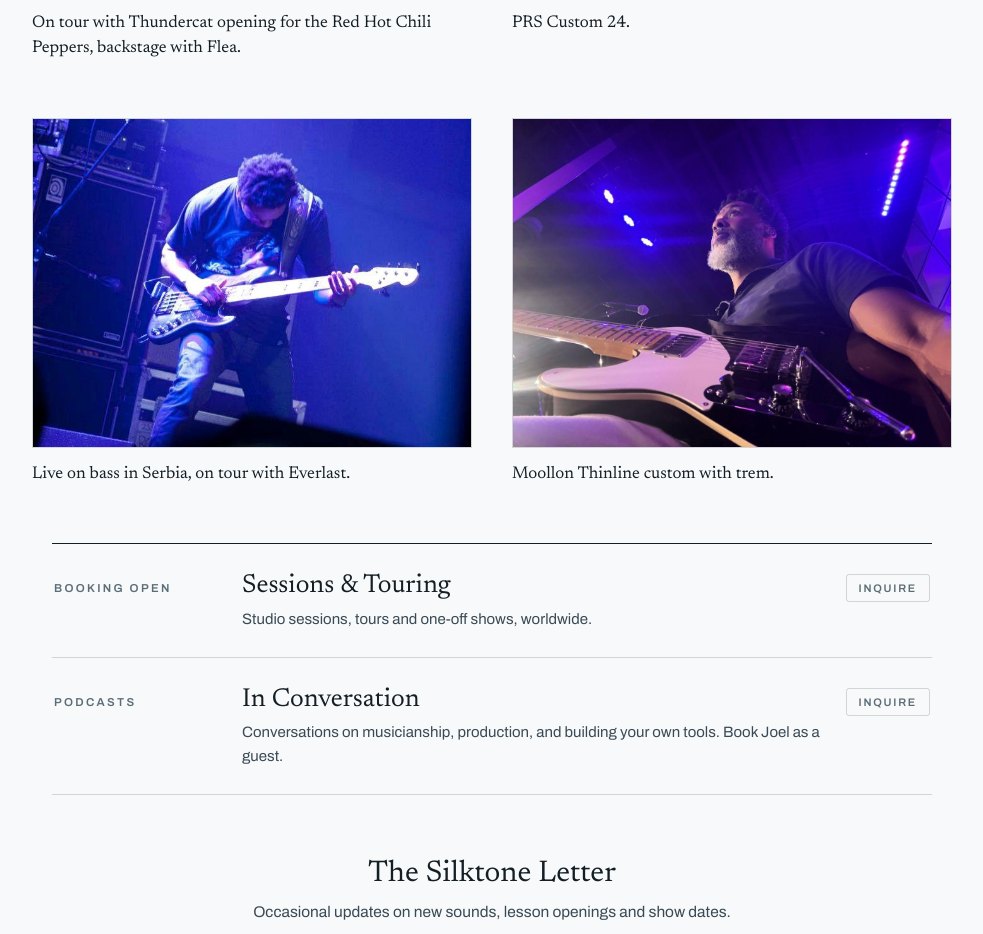
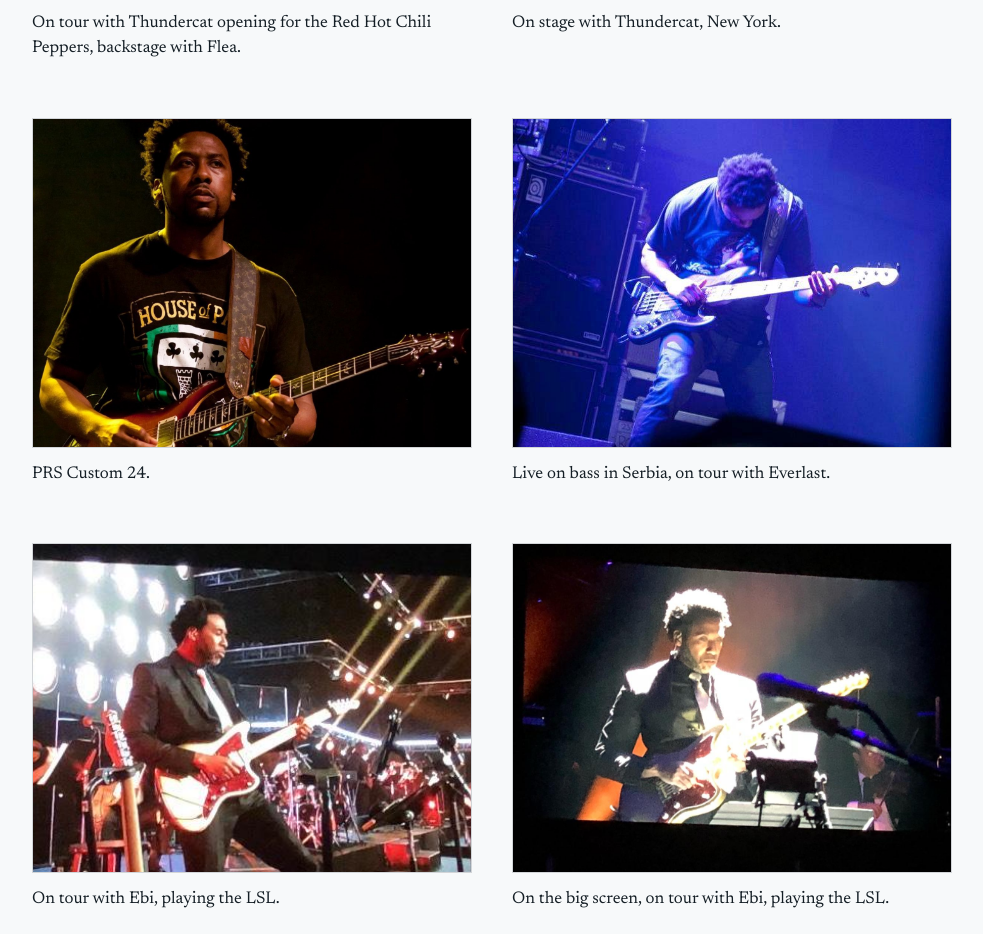
Before and after one commit to silktone/silktone-website, a plain HTML site: page index.html in a window 1280 px wide. Shown: the part 2858-3792 px from the top of the page, without its empty margins (148-1131 px from the left). Drawn offline with Linux system fonts and the light colour scheme.

Commit message:
Add tour photos: Thundercat in New York, Ebi on tour with the LSL, live acoustic

```diff
--- a/index.html
+++ b/index.html
@@ -430,12 +430,24 @@
           <figcaption>On tour with Thundercat opening for the Red Hot Chili Peppers, backstage with Flea.</figcaption>
         </figure>
         <figure>
+          <img loading="lazy" decoding="async" src="assets/joel-whitley-on-stage-with-thundercat-in-new-york.jpg" alt="Joel Whitley, left, playing bass on stage with Thundercat in New York" />
+          <figcaption>On stage with Thundercat, New York.</figcaption>
+        </figure>
+        <figure>
           <img loading="lazy" decoding="async" src="assets/joel-whitley-live-on-stage-in-europe-wearing-a-house-of-pain.jpg" alt="Joel Whitley live on stage in Europe, wearing a House of Pain T-shirt and playing a PRS Custom 24 guitar" />
           <figcaption>PRS Custom 24.</figcaption>
         </figure>
         <figure>
           <img loading="lazy" decoding="async" src="assets/joel-whitley-playing-bass-on-a-blue-lit-stage-in-serbia-on-t.jpg" alt="Joel Whitley playing bass on a blue-lit stage in Serbia, on tour with Everlast" />
           <figcaption>Live on bass in Serbia, on tour with Everlast.</figcaption>
+        </figure>
+        <figure>
+          <img loading="lazy" decoding="async" src="assets/joel-whitley-on-tour-with-ebi-playing-his-lsl-custom.jpg" alt="Joel Whitley on tour with Ebi, in a suit, playing his LSL custom guitar on stage" />
+          <figcaption>On tour with Ebi, playing the LSL.</figcaption>
+        </figure>
+        <figure>
+          <img loading="lazy" decoding="async" src="assets/joel-whitley-on-tour-with-ebi-on-the-big-screen.jpg" alt="Joel Whitley blown up on the big screen on tour with Ebi, playing his LSL custom guitar" />
+          <figcaption>On the big screen, on tour with Ebi, playing the LSL.</figcaption>
         </figure>
         <figure>
           <img loading="lazy" decoding="async" src="assets/joel-whitley-playing-his-moollon-thinline-custom-with-trem.jpg" alt="Joel Whitley playing his Moollon Thinline custom with trem" />
@@ -516,6 +528,10 @@
       <figure data-gallery-cat="portraits">
         <img class="crop-face-headstock" loading="lazy" decoding="async" src="assets/joel-whitley-in-a-black-leather-jacket-holding-his-gold-mool.jpg" alt="Joel Whitley in a black leather jacket holding his gold Moollon sparkle PB" />
         <figcaption>Gold Moollon sparkle PB.</figcaption>
+      </figure>
+      <figure data-gallery-cat="portraits">
+        <img loading="lazy" decoding="async" src="assets/joel-whitley-live-on-acoustic-guitar.jpg" alt="Joel Whitley live on acoustic guitar, seated on stage" />
+        <figcaption>Live, on acoustic guitar.</figcaption>
       </figure>
       <figure data-gallery-cat="gear" class="hide">
         <img loading="lazy" decoding="async" src="assets/three-guitars-resting-on-and-beside-a-couch-with-pedalboards.jpg" alt="Three guitars resting on and beside a couch, with pedalboards on the floor in front: a gold Moollon sparkle PB, a McPherson 4.5, and an LSL custom Jazzmaster" />
```
Also changed, not shown: assets/joel-whitley-live-on-acoustic-guitar.jpg (added), assets/joel-whitley-on-stage-with-thundercat-in-new-york.jpg (added), assets/joel-whitley-on-tour-with-ebi-on-the-big-screen.jpg (added), assets/joel-whitley-on-tour-with-ebi-playing-his-lsl-custom.jpg (added).
